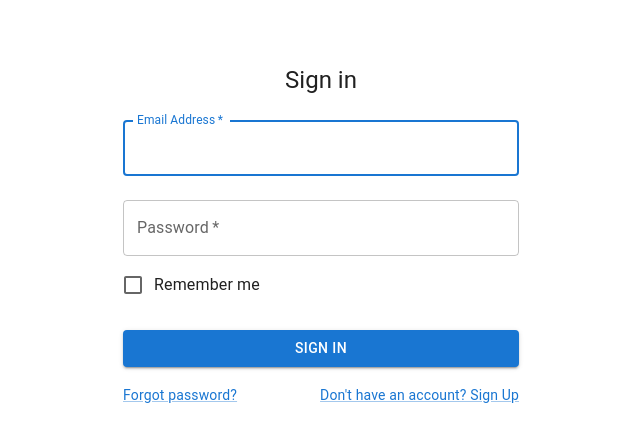
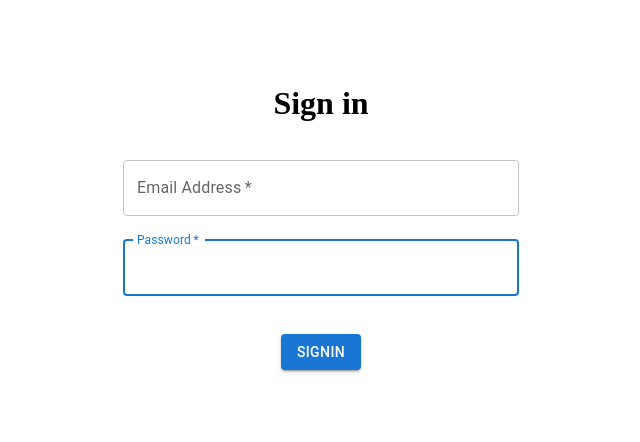
Before and after one commit to micahang0127/react-typescript-login-v2, a React (Create React App) app: page /signin in a window 1280 px wide. Shown: the top 442 px of the page, without its empty margins (319-959 px from the left). Built offline with nearby package versions, Linux system fonts and the light colour scheme.

Commit message:
MUI using & Atomic Design with login page basic

```diff
--- /dev/null
+++ b/src/components/_atoms/buttons/ButtonMui.tsx
@@ -0,0 +1,23 @@
+import { Button } from "@mui/material/";
+import React from "react";
+
+type ButtonProps = {
+  variant?: "contained" | "text" | "outlined";
+  disabled?: boolean;
+  color?: string;
+  onClick: (e: React.MouseEvent<HTMLButtonElement>) => void;
+};
+
+const ButtonMui = ({
+  variant = "contained",
+  disabled = false,
+  onClick,
+}: ButtonProps) => {
+  return (
+    <Button variant={variant} disabled={disabled} onClick={onClick}>
+      SignIn
+    </Button>
+  );
+};
+
+export default ButtonMui;
--- /dev/null
+++ b/src/components/_atoms/form/InputMui.tsx
@@ -0,0 +1,36 @@
+import { TextField } from "@mui/material/";
+
+type TextFieldProps = {
+  id: string;
+  name: string;
+  label: string;
+  required?: boolean;
+  disabled?: boolean;
+  onChange: (e: React.ChangeEvent<HTMLInputElement>) => void;
+};
+
+const InputMui = ({
+  id,
+  name,
+  label,
+  required = true,
+  disabled = false,
+  onChange,
+}: TextFieldProps) => {
+  return (
+    <TextField
+      margin="normal"
+      required={required}
+      disabled={disabled}
+      fullWidth
+      id={id}
+      name={name}
+      label={label}
+      autoComplete={name}
+      autoFocus
+      onChange={onChange}
+    />
+  );
+};
+
+export default InputMui;
--- a/src/pages/SignIn.tsx
+++ b/src/pages/SignIn.tsx
@@ -1,32 +1,50 @@
-import * as React from "react";
-import {
-  // Avatar,
-  Button,
-  CssBaseline,
-  TextField,
-  FormControlLabel,
-  Checkbox,
-  Link,
-  Grid,
-  Box,
-  Typography,
-  Container,
-} from "@mui/material/";
+import React, { ChangeEvent, MouseEvent, useState } from "react";
+import { Box, Container } from "@mui/material/";
+import InputMui from "../components/_atoms/form/InputMui";
+import ButtonMui from "../components/_atoms/buttons/ButtonMui";
 
 const SignIn = () => {
-  const handleSubmit = (event: React.FormEvent<HTMLFormElement>) => {
-    event.preventDefault();
-    const data = new FormData(event.currentTarget);
-    console.log({
-      email: data.get("email"),
-      password: data.get("password"),
-    });
+  const [email, setEmail] = useState("");
+  const [password, setPassword] = useState("");
+  // const [loginUser] = useMutation<Pick<IMutation, 'loginUser'>,loginUser(LOGIN_USE)
+
+  const handleOnChangeEmail = (event: ChangeEvent<HTMLInputElement>) => {
+    console.log("iiiemail" + event.target.value);
+    setEmail(event.target.value);
   };
+
+  const handleOnChangePassword = (event: ChangeEvent<HTMLInputElement>) => {
+    console.log("iiippppwwwl" + event.target.value);
+    setPassword(event.target.value);
+  };
+
+  const handleOnClickSubmit = async (event: MouseEvent<HTMLButtonElement>) => {
+    console.log(event, email, password);
+    // try {
+    //   const result = await loginUser({
+    //     variables: {
+    //       email: email,
+    //       password: password,
+    //     },
+    //   });
+    //   const accessToken = result.data?.loginUser.accessToken;
+    // } catch (error) {
+    //   console.log("loginerror", error);
+    // }
+  };
+
+  // const handleSubmit = (event: React.FormEvent<HTMLFormElement>) => {
+  //   event.preventDefault();
+  //   const data = new FormData(event.currentTarget);
+  //   console.log({
+  //     email: data.get("email"),
+  //     password: data.get("password"),
+  //   });
+  // };
 
   return (
     <>
       <Container component="main" maxWidth="xs">
-        <CssBaseline />
         <Box
           sx={{
             marginTop: 8,
@@ -35,63 +53,22 @@ const SignIn = () => {
             alignItems: "center",
           }}
         >
-          {/* <Avatar sx={{ m: 1, bgcolor: "secondary.main" }}>
-            <LockOutlinedIcon />
-          </Avatar> */}
-          <Typography component="h1" variant="h5">
-            Sign in
-          </Typography>
-          <Box
-            component="form"
-            onSubmit={handleSubmit}
-            noValidate
-            sx={{ mt: 1 }}
-          >
-            <TextField
-              margin="normal"
-              required
-              fullWidth
+          <h1>Sign in</h1>
+          <InputMui
             id="email"
+            name="email"
             label="Email Address"
-              name="email"
-              autoComplete="email"
-              autoFocus
+            onChange={handleOnChangeEmail}
           />
-            <TextField
-              margin="normal"
-              required
-              fullWidth
+          <InputMui
+            id="password"
             name="password"
             label="Password"
-              type="password"
-              id="password"
-              autoComplete="current-password"
+            onChange={handleOnChangePassword}
           />
-            <FormControlLabel
-              control={<Checkbox value="remember" color="primary" />}
-              label="Remember me"
-            />
-            <Button
-              type="submit"
-              fullWidth
-              variant="contained"
-              sx={{ mt: 3, mb: 2 }}
-            >
-              Sign In
-            </Button>
-            <Grid container>
-              <Grid item xs>
-                <Link href="#" variant="body2">
-                  Forgot password?
-                </Link>
-              </Grid>
-              <Grid item>
-                <Link href="#" variant="body2">
-                  {"Don't have an account? Sign Up"}
-                </Link>
-              </Grid>
-            </Grid>
-          </Box>
+          <div style={{ marginTop: 30, marginBottom: 2 }}>
+            <ButtonMui onClick={handleOnClickSubmit} />
+          </div>
         </Box>
       </Container>
     </>
```
Also changed, not shown: 1 other file (tests, documents, lock files or other folders). Lines whose indentation alone changed are shown as unchanged.
